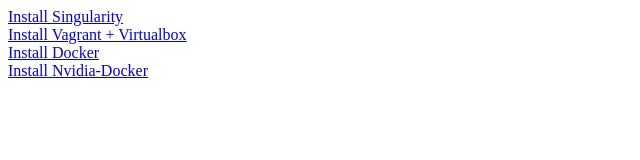
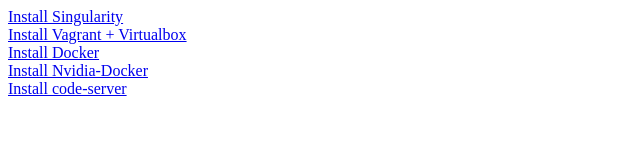
Before and after one commit to JayjeetAtGithub/pkgs, a plain HTML site: page index.html in a window 1280 px wide. Shown: the whole page, without its empty margins (0-640 px from the left). Drawn offline with Linux system fonts and the light colour scheme.

Commit message:
Update index.html

```diff
--- a/index.html
+++ b/index.html
@@ -10,5 +10,7 @@
         <a href="https://get.docker.com">Install Docker</a>
         <br>
         <a href="https://pkgs.netlify.app/nvidia-docker">Install Nvidia-Docker</a>
+        <br>
+        <a href="https://pkgs.netlify.app/vscode">Install code-server</a>
     </body>
 </html>
```
